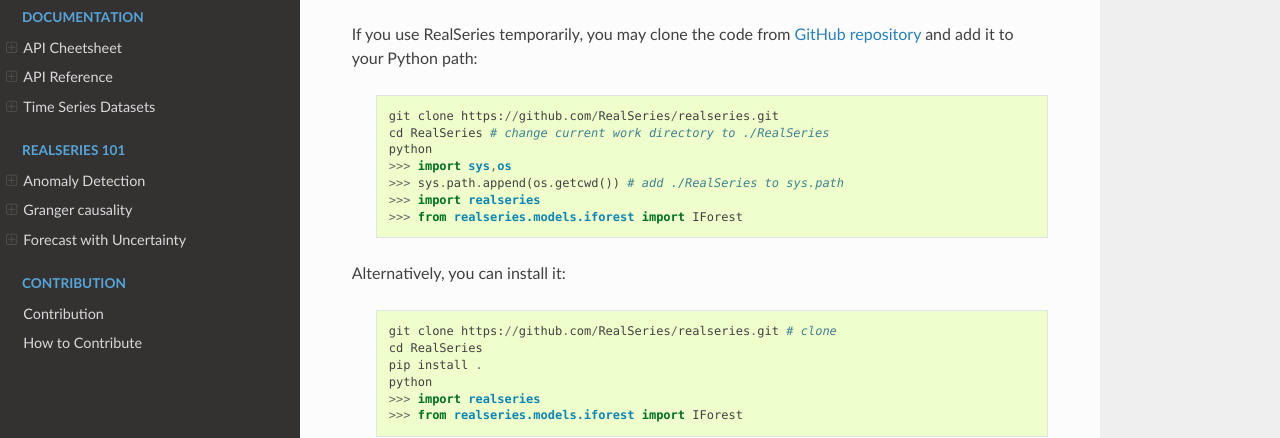
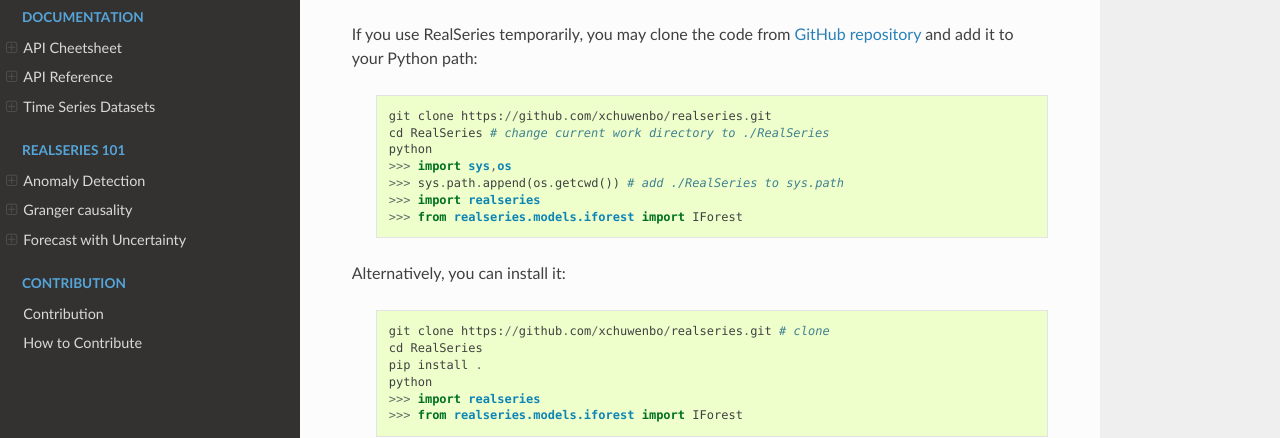
Before and after one commit to xchuwenbo/realseries, a Sphinx documentation site: the page built from docs/pages/installation.rst, in a window 1280 px wide. Shown: the part 209-647 px from the top of the page. Built offline with Sphinx 7.4.7 and the Read the Docs theme 2.0.0, drawn with Linux system fonts in a browser that asks for light colours; some of the changed lines change nothing that is shown.

Commit message:
Update installation.rst

```diff
--- a/docs/pages/installation.rst
+++ b/docs/pages/installation.rst
@@ -3,11 +3,11 @@
 
 RealSeries is still under development. Before the first stable release, you can install the RealSeries from source.
 
-If you use RealSeries temporarily, you may clone the code from `GitHub repository <https://github.com/RealSeries/realseries>`_ and add it to your Python path:
+If you use RealSeries temporarily, you may clone the code from `GitHub repository <https://github.com/xchuwenbo/realseries>`_ and add it to your Python path:
 
     .. code-block:: python
 
-        git clone https://github.com/RealSeries/realseries.git
+        git clone https://github.com/xchuwenbo/realseries.git
         cd RealSeries # change current work directory to ./RealSeries
         python
         >>> import sys,os
@@ -19,7 +19,7 @@
 
     .. code-block:: python
 
-        git clone https://github.com/RealSeries/realseries.git # clone
+        git clone https://github.com/xchuwenbo/realseries.git # clone
         cd RealSeries
         pip install .
         python
```
